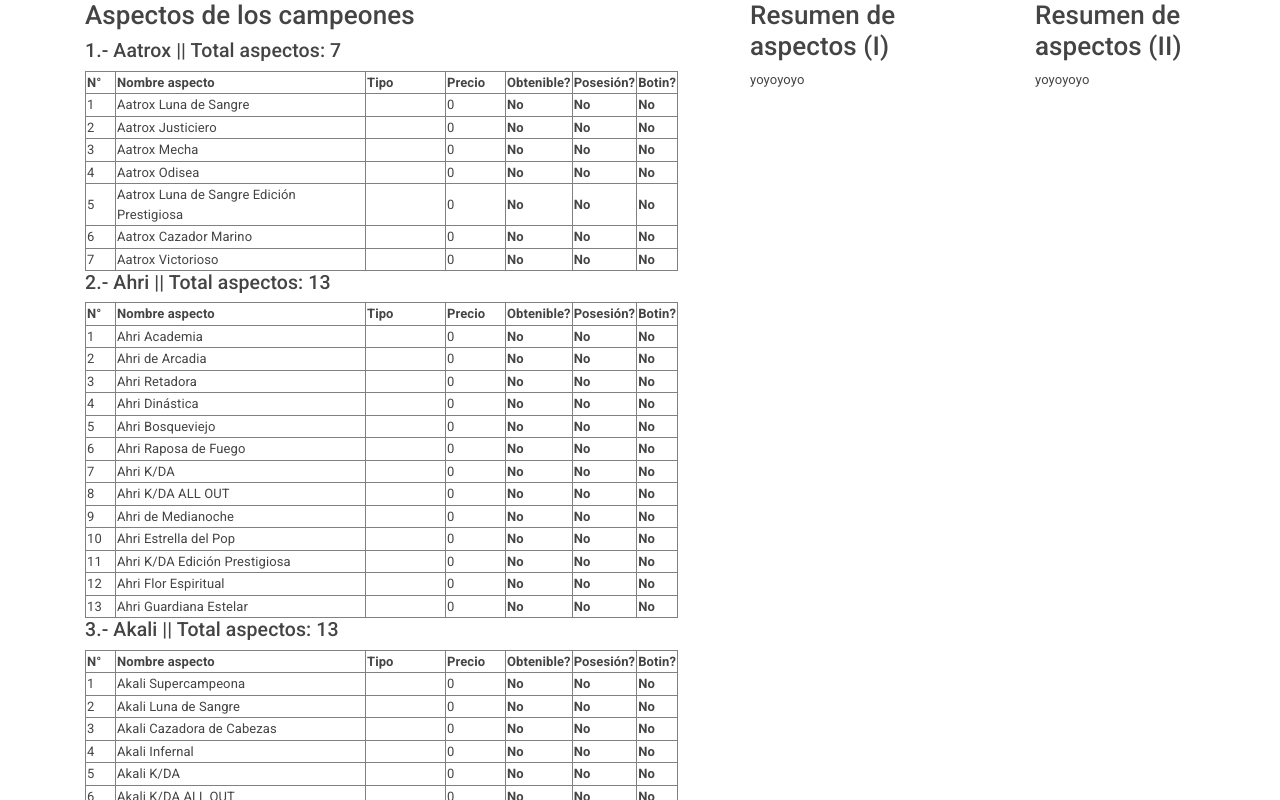
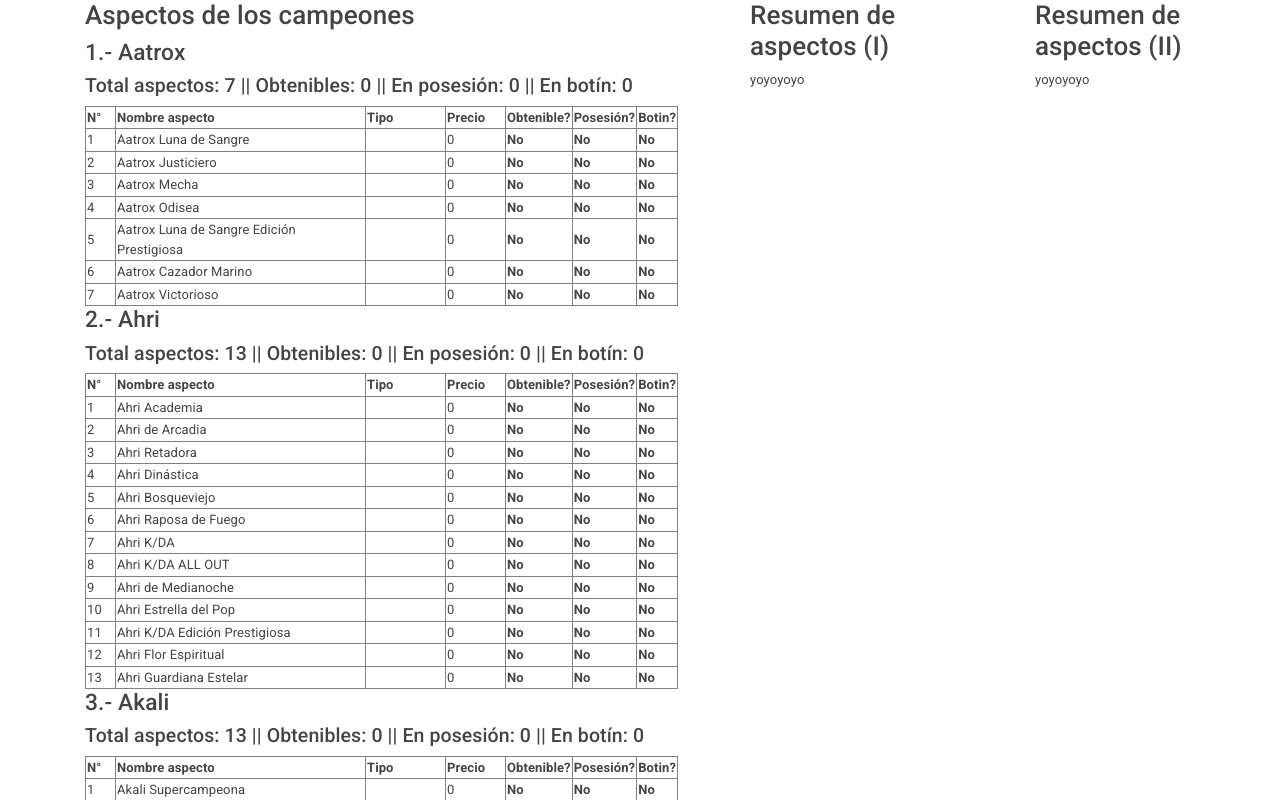
Before and after one commit to ivanmartinezv/skinsbeta, an Angular app: page / in a window 1280 px wide. Shown: the top 800 px of the page. Built offline with nearby package versions, Linux system fonts and the light colour scheme.

Commit message:
2 files modified

```diff
--- a/src/app/app.component.html
+++ b/src/app/app.component.html
@@ -3,7 +3,10 @@
 		<div class="col-md-7">
 			<h2>{{titulo}}</h2>
 			<div *ngFor="let campeon of campeones; let i=index">
-				<h4> {{campeon.id}}.- {{campeon.nombre}} || Total aspectos: {{campeon.aspectos.length}}</h4>
+				<h3> {{campeon.id}}.- {{campeon.nombre}} </h3>
+				<h4>Total aspectos: {{campeon.aspectos.length}} || Obtenibles:
+					{{campeon.cont_obtenible}} || En posesión: {{campeon.cont_posesion}} || En botín:
+					{{campeon.cont_botin}}</h4>
 				<!--{{campeones[i].nombre}} - {{campeones[i].aspectos[0].nombre_aspecto}}-->
 				<table border="1">
 					<thead>
--- a/src/app/app.component.ts
+++ b/src/app/app.component.ts
@@ -36,7 +36,7 @@
     this.cargaAspectos(this.listado_aspectos);
 
     //funcion de prueba
-    this.nuevoAspecto(
+    /*this.nuevoAspecto(
       "Sin imagen",
       "Hugo Odisea",
       "Epica",
@@ -46,7 +46,7 @@
       false,
       false,
       0
-    );
+    );*/
   }
 
   cargaID_Nombres() {
@@ -122,6 +122,7 @@
         allSkins[i].b,
         allSkins[i].idc
       );
+      //console.log("cada aspecto: ", nasp);
       //el ID de cada campeon es correlativo a partir de 1, pero
       //la ubicacion del campeon en el array Campeones es ID-1
       //ademas, cada aspecto posee el ID del campeon pero que no es su posicion en el array Campeones
@@ -140,12 +141,12 @@
 
       //console.log("array (se espera vacio): ", this.campeones[index_champ].aspectos);
       //añade el i-esimo Aspecto del json al array de aspectos del Campeon
-      this.campeones[index_champ].aspectos.push(nasp);
-      //console.log("cada aspecto: ", nasp);
+      this.campeones[index_champ].aspectos.push(nasp); //se evita usar el .size() para conocer el tamaño actual
     }
     //console.log("array fuera for: ", this.campeones[index_champ].aspectos);
   }
 
+  //funcion de prueba
   nuevoAspecto(i, na, t, p, l, o, po, b, idc) {
     //nuevo aspecto
     let nuevoAspecto: Aspecto = new Aspecto(i, na, t, p, l, o, po, b, idc);
@@ -153,7 +154,7 @@
     let nuevosAspectos: Array<Aspecto> = [];
     //nuevosAspectos[0] = nuevoAspecto;
     nuevosAspectos.push(nuevoAspecto);
-    //se agrega el nuevo array al nuevo campeon (que ya existen)
+    //se agrega el nuevo array al nuevo campeon (que ya existe)
     let nuevoCampeon: Campeon = new Campeon(-1, "Hugo", nuevosAspectos);
     //console.log("nuevoCampeon:", nuevoCampeon);
   }
```
